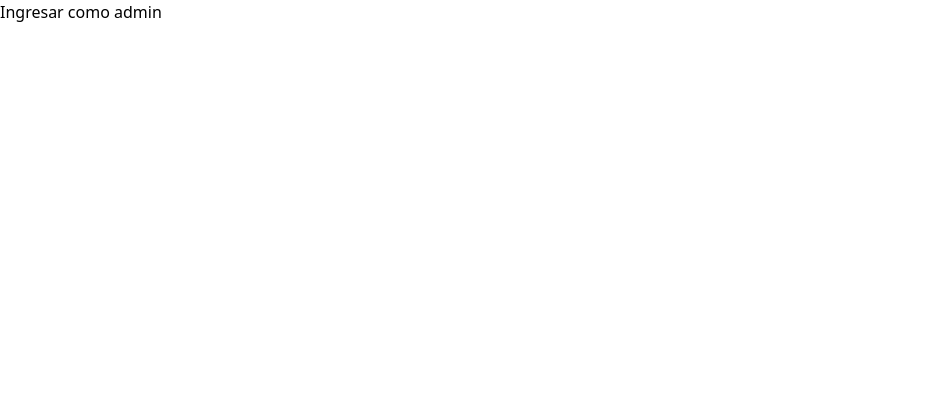
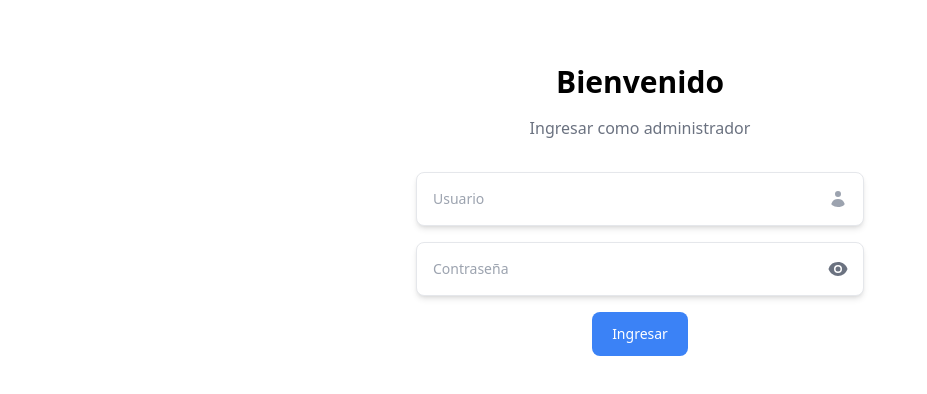
Before and after one commit to ericfrodriguez/affiliate-front, a React (Vite) app: page /auth/signin in a window 1280 px wide. Shown: the top 394 px of the page, without its empty margins (0-927 px from the left). Built offline with nearby package versions, Linux system fonts and the light colour scheme; no server answers.

Commit message:
signin form

```diff
--- a/package.json
+++ b/package.json
@@ -10,9 +10,8 @@
 		"preview": "vite preview"
 	},
 	"dependencies": {
-    "@ionic/react": "^7.0.10",
+		"@headlessui/react": "^1.7.15",
 		"axios": "^1.4.0",
-    "ionicons": "^7.1.2",
 		"react": "^18.2.0",
 		"react-dom": "^18.2.0",
 		"react-router-dom": "^6.11.2"
--- /dev/null
+++ b/src/App.jsx
@@ -0,0 +1,12 @@
+import { RouterProvider } from 'react-router-dom'
+import router from './router/router'
+
+
+
+const App = () => {
+	return (
+		<RouterProvider router={router} />
+	)
+}
+
+export default App
--- /dev/null
+++ b/src/components/DialogModal.jsx
@@ -0,0 +1,63 @@
+import { Dialog, Transition } from '@headlessui/react'
+import { Fragment } from 'react'
+
+export const DialogModal = ({ title, message, onClose, open }) => {
+
+	return (
+		<>
+			<Transition appear show={open} as={Fragment}>
+				<Dialog as="div" className="relative z-10" onClose={onClose}>
+					<Transition.Child
+						as={Fragment}
+						enter="ease-out duration-300"
+						enterFrom="opacity-0"
+						enterTo="opacity-100"
+						leave="ease-in duration-200"
+						leaveFrom="opacity-100"
+						leaveTo="opacity-0"
+					>
+						<div className="fixed inset-0 bg-black bg-opacity-25" />
+					</Transition.Child>
+
+					<div className="fixed inset-0 overflow-y-auto">
+						<div className="flex min-h-full items-center justify-center p-4 text-center">
+							<Transition.Child
+								as={Fragment}
+								enter="ease-out duration-300"
+								enterFrom="opacity-0 scale-95"
+								enterTo="opacity-100 scale-100"
+								leave="ease-in duration-200"
+								leaveFrom="opacity-100 scale-100"
+								leaveTo="opacity-0 scale-95"
+							>
+								<Dialog.Panel className="w-full max-w-md transform overflow-hidden rounded-2xl bg-white p-6 text-left align-middle shadow-xl transition-all">
+									<Dialog.Title
+										as="h3"
+										className="text-lg font-medium leading-6 text-gray-900"
+									>
+										{title}
+									</Dialog.Title>
+									<div className="mt-2">
+										<p className="text-sm text-gray-500">
+											{message}
+										</p>
+									</div>
+
+									<div className="mt-4">
+										<button
+											type="button"
+											className="inline-flex justify-center rounded-md border border-transparent bg-blue-100 px-4 py-2 text-sm font-medium text-blue-900 hover:bg-blue-200 focus:outline-none focus-visible:ring-2 focus-visible:ring-blue-500 focus-visible:ring-offset-2"
+											onClick={onClose}
+										>
+											Cerrar
+										</button>
+									</div>
+								</Dialog.Panel>
+							</Transition.Child>
+						</div>
+					</div>
+				</Dialog>
+			</Transition>
+		</>
+	)
+}
--- /dev/null
+++ b/src/components/SigninForm.jsx
@@ -0,0 +1,109 @@
+import axios from "axios";
+import { useState } from "react"
+import api from "../../api";
+import { useNavigate} from "react-router-dom";
+
+export const SigninForm = ({ showAlertMessage }) => {
+	const [viewPassword, setViewPassword] = useState(true);
+
+	const navigate = useNavigate();
+
+	const handleViewPassword = () => {
+		setViewPassword(!viewPassword);
+	}
+
+	const handleSubmit = async (event) => {
+		try {
+			event.preventDefault();
+
+			const formData = Object.fromEntries(
+				new FormData(event.target)
+			);
+
+			formData.email = '';
+
+			const response = await axios.post(`${api}/user/authenticate`, formData);
+
+			localStorage.setItem('token', response.data.token);
+			setTimeout(() => {
+				navigate('/admin');
+			}, 1000);
+		} catch (error) {
+			console.log(error)
+			showAlertMessage('Error', 'Usuario y/o contraseña incorrectos');
+		}
+	}
+
+	return (
+
+		<div className="mx-auto max-w-screen-xl px-4 py-16 sm:px-6 lg:px-8">
+			<div className="mx-auto max-w-lg text-center">
+				<h1 className="text-2xl font-bold sm:text-3xl">Bienvenido</h1>
+
+				<p className="mt-4 text-gray-500">
+					Ingresar como administrador
+				</p>
+			</div>
+
+			<form onSubmit={handleSubmit} className="mx-auto mb-0 mt-8 max-w-md space-y-4">
+				<div>
+					<label htmlFor="email" className="sr-only">Usuario</label>
+
+					<div className="relative">
+						<input
+							type="text"
+							name="username"
+							className="w-full rounded-lg border-[1px] border-gray-200 p-4 pe-12 text-sm shadow-md"
+							placeholder="Usuario"
+						/>
+
+						<span className="absolute inset-y-0 end-0 grid place-content-center px-4 text-gray-400">
+							<svg xmlns="http://www.w3.org/2000/svg" viewBox="0 0 20 20" fill="currentColor" className="w-5 h-5">
+								<path d="M10 8a3 3 0 100-6 3 3 0 000 6zM3.465 14.493a1.23 1.23 0 00.41 1.412A9.957 9.957 0 0010 18c2.31 0 4.438-.784 6.131-2.1.43-.333.604-.903.408-1.41a7.002 7.002 0 00-13.074.003z" />
+							</svg>
+
+						</span>
+					</div>
+				</div>
+
+				<div>
+					<label htmlFor="password" className="sr-only">Contraseña</label>
+
+					<div className="relative">
+						<input
+							type={viewPassword ? 'password' : 'text'}
+							name="password"
+							className="w-full rounded-lg border-[1px] border-gray-200 p-4 pe-12 text-sm shadow-md"
+							placeholder="Contraseña"
+						/>
+
+						<span onClick={handleViewPassword} className="absolute inset-y-0 end-0 grid place-content-center px-4 text-gray-500">
+							{
+								viewPassword
+									? (<svg xmlns="http://www.w3.org/2000/svg" viewBox="0 0 20 20" fill="currentColor" className="w-5 h-5">
+										<path d="M10 12.5a2.5 2.5 0 100-5 2.5 2.5 0 000 5z" />
+										<path fillRule="evenodd" d="M.664 10.59a1.651 1.651 0 010-1.186A10.004 10.004 0 0110 3c4.257 0 7.893 2.66 9.336 6.41.147.381.146.804 0 1.186A10.004 10.004 0 0110 17c-4.257 0-7.893-2.66-9.336-6.41zM14 10a4 4 0 11-8 0 4 4 0 018 0z" clipRule="evenodd" />
+									</svg>)
+									: (<svg xmlns="http://www.w3.org/2000/svg" viewBox="0 0 20 20" fill="currentColor" className="w-5 h-5">
+										<path fillRule="evenodd" d="M3.28 2.22a.75.75 0 00-1.06 1.06l14.5 14.5a.75.75 0 101.06-1.06l-1.745-1.745a10.029 10.029 0 003.3-4.38 1.651 1.651 0 000-1.185A10.004 10.004 0 009.999 3a9.956 9.956 0 00-4.744 1.194L3.28 2.22zM7.752 6.69l1.092 1.092a2.5 2.5 0 013.374 3.373l1.091 1.092a4 4 0 00-5.557-5.557z" clipRule="evenodd" />
+										<path d="M10.748 13.93l2.523 2.523a9.987 9.987 0 01-3.27.547c-4.258 0-7.894-2.66-9.337-6.41a1.651 1.651 0 010-1.186A10.007 10.007 0 012.839 6.02L6.07 9.252a4 4 0 004.678 4.678z" />
+									</svg>)
+							}
+
+						</span>
+					</div>
+				</div>
+
+				<div className="flex items-center justify-center">
+
+					<button
+						type="submit"
+						className="inline-block rounded-lg bg-blue-500 px-5 py-3 text-sm font-medium text-white"
+					>
+						Ingresar
+					</button>
+				</div>
+			</form>
+		</div>
+	)
+}
--- /dev/null
+++ b/src/hooks/useAlert.js
@@ -0,0 +1,25 @@
+import { useState } from "react"
+
+export const useAlert = () => {
+	const [showAlert, setShowAlert] = useState(false);
+	const [alertMessage, setAlertMessage] = useState('');
+	const [alertTitle, setAlertTitle] = useState('');
+
+	const showAlertMessage = (title, message) => {
+		setAlertTitle(title);
+		setAlertMessage(message);
+		setShowAlert(true);
+	}
+
+	const closeAlert = () => {
+		setShowAlert(false);
+	}
+
+	return {
+		showAlert,
+		alertMessage,
+		showAlertMessage,
+		closeAlert,
+		alertTitle
+	}
+}
--- a/src/main.jsx
+++ b/src/main.jsx
@@ -1,11 +1,10 @@
 import React from 'react'
 import ReactDOM from 'react-dom/client'
-import { RouterProvider } from 'react-router-dom'
 import './index.css'
-import router from './router/router'
+import App from './App'
 
 ReactDOM.createRoot(document.getElementById('root')).render(
 	<React.StrictMode>
-		<RouterProvider router={router} />
+		<App />
 	</React.StrictMode>,
 )
--- a/src/pages/SignIn.jsx
+++ b/src/pages/SignIn.jsx
@@ -1,6 +1,15 @@
+import { DialogModal } from "../components/DialogModal";
+import { SigninForm } from "../components/SigninForm"
+import { useAlert } from "../hooks/useAlert"
+
 
 export const SignIn = () => {
+	const { alertTitle, alertMessage, closeAlert, showAlert, showAlertMessage } = useAlert();
+
 	return (
-		<div>SignIn</div>
+		<>
+			<SigninForm showAlertMessage={showAlertMessage} />
+			<DialogModal title={alertTitle} message={alertMessage} open={showAlert} onClose={closeAlert} />
+		</>
 	)
 }
--- a/src/router/router.jsx
+++ b/src/router/router.jsx
@@ -1,5 +1,5 @@
 import { createBrowserRouter } from "react-router-dom";
-import { CheckBenefits } from "../pages";
+import { CheckBenefits, SignIn } from "../pages";
 
 const router = createBrowserRouter([
 	{
@@ -8,7 +8,7 @@ const router = createBrowserRouter([
 	},
 	{
 		path: "/auth/signin",
-		element: <div>Ingresar como admin</div>,
+		element: <SignIn />,
 	},
 	{
 		path: "/admin",
```
Also changed, not shown: 2 other files (tests, documents, lock files or other folders). Lines whose indentation alone changed are shown as unchanged.
